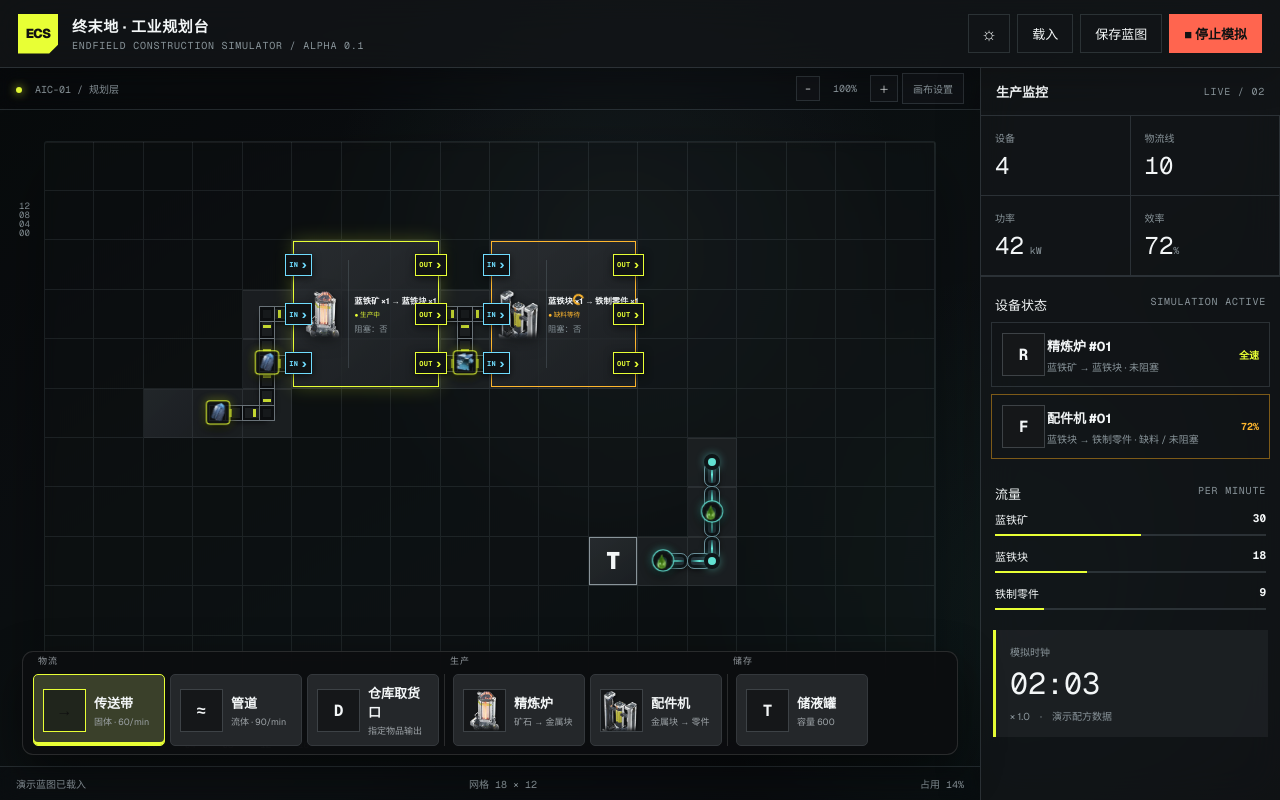
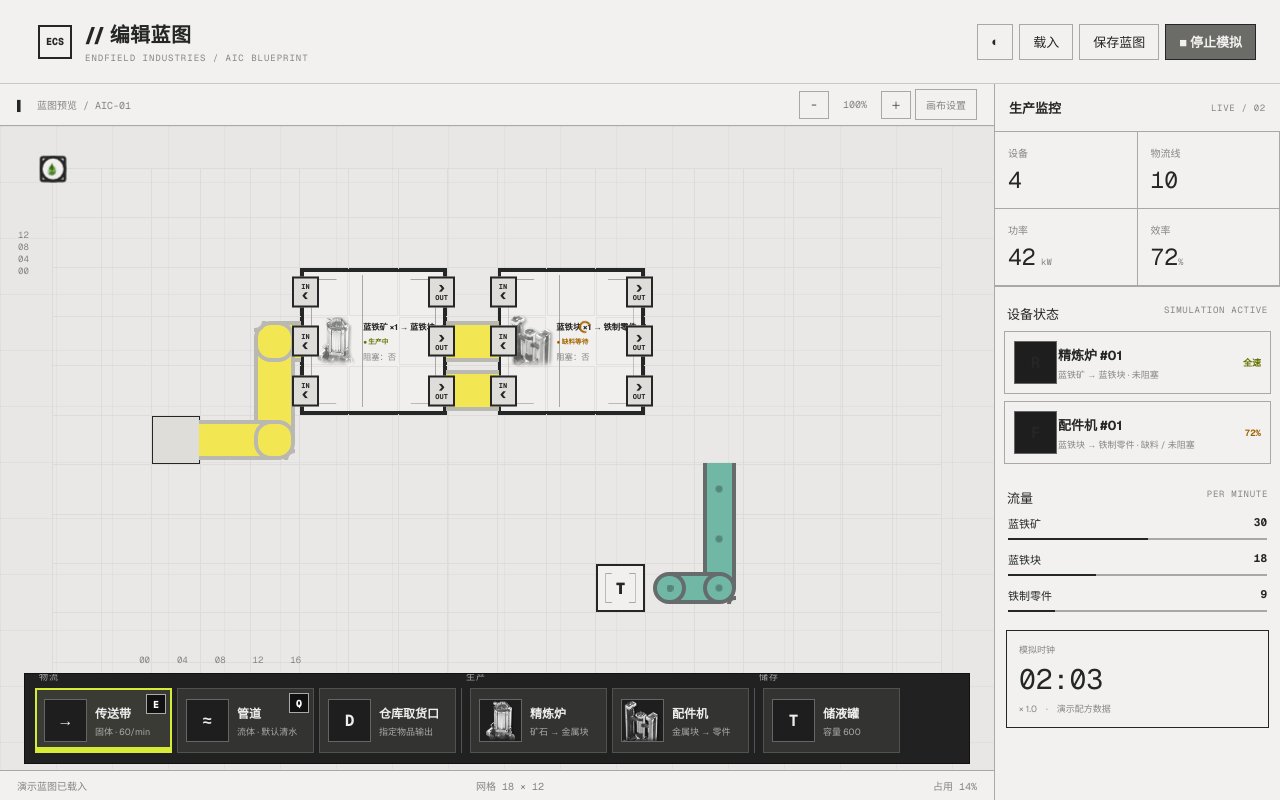
Before and after one commit to ZiSangMuZhi/endfield-construction-simulator, a Next.js app: page / in a window 1280 px wide. Both pictures are taken after a click on the button "▶ 开始模拟". Built offline with nearby package versions, Linux system fonts and the light colour scheme.

Commit message:
feat: add directed logistics handoff animation

```diff
--- a/app/page.tsx
+++ b/app/page.tsx
@@ -1,18 +1,77 @@
 "use client";
 
-import { useEffect, useMemo, useState } from "react";
+import { useEffect, useMemo, useRef, useState } from "react";
 
 type Kind = "belt" | "pipe" | "refiner" | "fitter" | "tank" | "depot";
-type Cell = { kind: Kind; rotation: number; id: string; root?: boolean; partX?: number; partY?: number; size?: number };
+type Direction = 0 | 1 | 2 | 3;
+type PipeContent = "clean-water" | "liquid-xiranite" | "sewage";
+type Cell = { kind: Kind; rotation: Direction; entry?: Direction; id: string; root?: boolean; partX?: number; partY?: number; size?: number; content?: PipeContent };
 type Grid = Record<string, Cell>;
 
 const DEFAULT_COLS = 18;
 const DEFAULT_ROWS = 12;
 const keyOf = (x: number, y: number) => `${x},${y}`;
+const DELTAS: Record<Direction, [number, number]> = { 0:[1,0], 1:[0,1], 2:[-1,0], 3:[0,-1] };
+const opposite = (direction: Direction) => ((direction + 2) % 4) as Direction;
+const directionBetween = (fromX: number, fromY: number, toX: number, toY: number): Direction | null => {
+  if (toX === fromX + 1 && toY === fromY) return 0;
+  if (toX === fromX && toY === fromY + 1) return 1;
+  if (toX === fromX - 1 && toY === fromY) return 2;
+  if (toX === fromX && toY === fromY - 1) return 3;
+  return null;
+};
+
+type FlowRoute = { id: string; kind: "belt" | "pipe"; cells: { x:number; y:number; cell:Cell }[]; path: string };
+
+function roundedPath(points: { x:number; y:number }[]) {
+  if (points.length < 2) return "";
+  const center = points.map((point) => ({ x:point.x + .5, y:point.y + .5 }));
+  let path = `M ${center[0].x} ${center[0].y}`;
+  for (let i = 1; i < center.length - 1; i++) {
+    const previous = center[i - 1], current = center[i], next = center[i + 1];
+    const before = { x:current.x - (current.x - previous.x) * .28, y:current.y - (current.y - previous.y) * .28 };
+    const after = { x:current.x + (next.x - current.x) * .28, y:current.y + (next.y - current.y) * .28 };
+    path += ` L ${before.x} ${before.y} Q ${current.x} ${current.y} ${after.x} ${after.y}`;
+  }
+  const last = center[center.length - 1];
+  return `${path} L ${last.x} ${last.y}`;
+}
+
+function getFlowRoutes(grid: Grid, kind: "belt" | "pipe"): FlowRoute[] {
+  const entries = Object.entries(grid).filter(([, cell]) => cell.kind === kind);
+  const byKey = new Map(entries);
+  const nextKey = (key: string, cell: Cell) => {
+    const [x, y] = key.split(",").map(Number);
+    const [dx, dy] = DELTAS[cell.rotation];
+    const targetKey = keyOf(x + dx, y + dy);
+    const target = byKey.get(targetKey);
+    return target?.entry === opposite(cell.rotation) ? targetKey : null;
+  };
+  const incoming = new Set<string>();
+  entries.forEach(([key, cell]) => { const next = nextKey(key, cell); if (next) incoming.add(next); });
+  const visited = new Set<string>();
+  const routes: FlowRoute[] = [];
+  const walk = (start: string) => {
+    const cells: FlowRoute["cells"] = [];
+    let current: string | null = start;
+    while (current && !visited.has(current)) {
+      visited.add(current);
+      const cell = byKey.get(current);
+      if (!cell) break;
+      const [x, y] = current.split(",").map(Number);
+      cells.push({ x, y, cell });
+      current = nextKey(current, cell);
+    }
+    if (cells.length > 1) routes.push({ id:`${kind}-${start}`, kind, cells, path:roundedPath(cells) });
+  };
+  entries.filter(([key]) => !incoming.has(key)).forEach(([key]) => walk(key));
+  entries.forEach(([key]) => { if (!visited.has(key)) walk(key); });
+  return routes;
+}
 
 const tools: { kind: Kind; label: string; group: string; glyph: string; desc: string; image?: string }[] = [
   { kind: "belt", label: "传送带", group: "物流", glyph: "→", desc: "固体 · 60/min" },
-  { kind: "pipe", label: "管道", group: "物流", glyph: "≈", desc: "流体 · 90/min" },
+  { kind: "pipe", label: "管道", group: "物流", glyph: "≈", desc: "流体 · 默认清水" },
   { kind: "depot", label: "仓库取货口", group: "物流", glyph: "D", desc: "指定物品输出" },
   { kind: "refiner", label: "精炼炉", group: "生产", glyph: "R", desc: "矿石 → 金属块", image:"/assets/machines/refinery.webp" },
   { kind: "fitter", label: "配件机", group: "生产", glyph: "F", desc: "金属块 → 零件", image:"/assets/machines/assembler.webp" },
@@ -21,17 +80,17 @@ const tools: { kind: Kind; label: string; group: string; glyph: string; desc: st
 
 const baseInitial: Grid = {
   "2,5": { kind: "depot", rotation: 0, id: "a" },
-  "3,5": { kind: "belt", rotation: 0, id: "b" },
-  "4,5": { kind: "belt", rotation: 0, id: "c" },
-  "4,4": { kind: "belt", rotation: 0, id: "c2" },
-  "4,3": { kind: "belt", rotation: 0, id: "c3" },
-  "8,4": { kind: "belt", rotation: 0, id: "e" },
-  "8,3": { kind: "belt", rotation: 0, id: "f" },
+  "3,5": { kind: "belt", rotation: 0, entry:2, id: "b" },
+  "4,5": { kind: "belt", rotation: 3, entry:2, id: "c" },
+  "4,4": { kind: "belt", rotation: 3, entry:1, id: "c2" },
+  "4,3": { kind: "belt", rotation: 0, entry:1, id: "c3" },
+  "8,4": { kind: "belt", rotation: 0, entry:2, id: "e" },
+  "8,3": { kind: "belt", rotation: 0, entry:2, id: "f" },
   "11,8": { kind: "tank", rotation: 0, id: "h", root: true },
-  "12,8": { kind: "pipe", rotation: 0, id: "i" },
-  "13,8": { kind: "pipe", rotation: 0, id: "j" },
-  "13,7": { kind: "pipe", rotation: 0, id: "j2" },
-  "13,6": { kind: "pipe", rotation: 0, id: "j3" },
+  "12,8": { kind: "pipe", rotation: 0, entry:2, id: "i", content:"liquid-xiranite" },
+  "13,8": { kind: "pipe", rotation: 3, entry:2, id: "j", content:"liquid-xiranite" },
+  "13,7": { kind: "pipe", rotation: 3, entry:1, id: "j2", content:"liquid-xiranite" },
+  "13,6": { kind: "pipe", rotation: 3, entry:1, id: "j3", content:"liquid-xiranite" },
 };
 
 const initial = (() => {
@@ -52,12 +111,14 @@ function cellStatus(cell: Cell, running: boolean) {
 }
 
 export default function Home() {
-  const [theme, setTheme] = useState<"light" | "dark">("dark");
+  const [theme, setTheme] = useState<"light" | "dark">("light");
   const [grid, setGrid] = useState<Grid>(initial);
   const [selected, setSelected] = useState<Kind>("belt");
+  const [pipeContent, setPipeContent] = useState<PipeContent>("clean-water");
   const [running, setRunning] = useState(false);
   const [tick, setTick] = useState(0);
   const [drawing, setDrawing] = useState(false);
+  const drawHead = useRef<{ x:number; y:number; kind:Kind } | null>(null);
   const [notice, setNotice] = useState("演示蓝图已载入");
   const [cols, setCols] = useState(DEFAULT_COLS);
   const [rows, setRows] = useState(DEFAULT_ROWS);
@@ -72,6 +133,17 @@ export default function Home() {
     return () => window.clearInterval(timer);
   }, [running]);
 
+  useEffect(() => {
+    const onKey = (event: KeyboardEvent) => {
+      const target = event.target as HTMLElement | null;
+      if (target?.matches("input, textarea, select")) return;
+      if (event.key.toLowerCase() === "e") { setSelected("belt"); setNotice("E · 传送带放置模式"); }
+      if (event.key.toLowerCase() === "q") { setSelected("pipe"); setNotice("Q · 管道放置模式"); }
+    };
+    window.addEventListener("keydown", onKey);
+    return () => window.removeEventListener("keydown", onKey);
+  }, []);
+
   const counts = useMemo(() => {
     const values = Object.values(grid);
     return {
@@ -80,13 +152,29 @@ export default function Home() {
       pipes: values.filter((c) => c.kind === "pipe").length,
     };
   }, [grid]);
+  const flowRoutes = useMemo(() => [...getFlowRoutes(grid, "belt"), ...getFlowRoutes(grid, "pipe")], [grid]);
 
-  function paint(x: number, y: number) {
+  function paint(x: number, y: number, begin = false) {
     const key = keyOf(x, y);
     setGrid((old) => {
       if (isTransport(selected)) {
         if (old[key] && !isTransport(old[key].kind)) return old;
-        return { ...old, [key]: { kind: selected, rotation: 0, id: crypto.randomUUID(), root: true } };
+        const previous = !begin && drawHead.current?.kind === selected ? drawHead.current : null;
+        const direction = previous ? directionBetween(previous.x, previous.y, x, y) : null;
+        if (previous && direction == null) return old;
+        const next = { ...old };
+        const existing = next[key];
+        if (existing?.kind && existing.kind !== selected) return old;
+        if (previous && direction != null) {
+          const previousKey = keyOf(previous.x, previous.y);
+          const previousCell = next[previousKey];
+          if (previousCell?.kind === selected) next[previousKey] = { ...previousCell, rotation:direction };
+        }
+        next[key] = existing?.kind === selected
+          ? { ...existing, ...(direction != null ? { entry:opposite(direction), rotation:direction } : {}) }
+          : { kind:selected, rotation:direction ?? 0, ...(direction != null ? { entry:opposite(direction) } : {}), id:crypto.randomUUID(), root:true, ...(selected === "pipe" ? { content:pipeContent } : {}) };
+        drawHead.current = { x, y, kind:selected };
+        return next;
       }
       const size = selected === "refiner" || selected === "fitter" ? 3 : 1;
       if (x + size > cols || y + size > rows) return old;
@@ -113,7 +201,7 @@ export default function Home() {
     <main data-theme={theme} className="app-shell">
       <header className="topbar">
         <div className="brand-mark">ECS</div>
-        <div className="brand-copy"><strong>终末地 · 工业规划台</strong><span>ENDFIELD CONSTRUCTION SIMULATOR / ALPHA 0.1</span></div>
+        <div className="brand-copy"><strong>编辑蓝图</strong><span>ENDFIELD INDUSTRIES / AIC BLUEPRINT</span></div>
         <div className="top-actions">
           <button className="icon-button" onClick={() => setTheme(theme === "dark" ? "light" : "dark")} aria-label="切换主题">{theme === "dark" ? "☼" : "◐"}</button>
           <button onClick={load}>载入</button><button onClick={save}>保存蓝图</button>
@@ -131,6 +219,7 @@ export default function Home() {
                 <button key={tool.kind} className={`tool ${selected === tool.kind ? "active" : ""}`} onClick={() => setSelected(tool.kind)}>
                   <span className={`tool-glyph ${tool.kind}`}>{tool.image ? <img src={tool.image} alt=""/> : tool.glyph}</span>
                   <span><strong>{tool.label}</strong><small>{tool.desc}</small></span>
+                  {(tool.kind === "belt" || tool.kind === "pipe") && <kbd className="tool-key">{tool.kind === "belt" ? "E" : "Q"}</kbd>}
                 </button>
               ))}
             </div>
@@ -140,12 +229,13 @@ export default function Home() {
 
         <section className="canvas-panel">
           <div className="canvas-toolbar">
-            <div><span className="live-dot" /> AIC-01 / 规划层</div>
+            <div><span className="live-dot" /> 蓝图预览 / AIC-01</div>
             <div className="canvas-controls">
               <button onClick={() => setZoom(Math.max(.55, zoom-.1))}>−</button><span>{Math.round(zoom*100)}%</span><button onClick={() => setZoom(Math.min(1.7, zoom+.1))}>＋</button>
               <details className="settings"><summary>画布设置</summary><div className="settings-popover">
                 <label><span>网格对比度 <b>{Math.round(gridOpacity*100)}%</b></span><input type="range" min="0.03" max="0.35" step="0.01" value={gridOpacity} onChange={e=>setGridOpacity(Number(e.target.value))}/></label>
                 <label><span>缩放 <b>{Math.round(zoom*100)}%</b></span><input type="range" min="0.55" max="1.7" step="0.05" value={zoom} onChange={e=>setZoom(Number(e.target.value))}/></label>
+                <label><span>新管道内容</span><select value={pipeContent} onChange={e=>setPipeContent(e.target.value as PipeContent)}><option value="clean-water">清水</option><option value="liquid-xiranite">液化息壤</option><option value="sewage">污水</option></select></label>
                 <div className="size-inputs"><label>列数<input type="number" min="12" max="32" value={cols} onChange={e=>setCols(Math.max(12,Math.min(32,Number(e.target.value))))}/></label><label>行数<input type="number" min="8" max="24" value={rows} onChange={e=>setRows(Math.max(8,Math.min(24,Number(e.target.value))))}/></label></div>
                 <button onClick={()=>{setPan({x:0,y:0});setZoom(1)}}>重置视图</button><small>Alt + 左键 / 鼠标中键拖动画布</small>
               </div></details>
@@ -157,21 +247,45 @@ export default function Home() {
             onMouseUp={()=>setPanning(null)} onMouseLeave={()=>setPanning(null)}
             onWheel={e=>{if(e.ctrlKey){e.preventDefault();setZoom(z=>Math.max(.55,Math.min(1.7,z-e.deltaY*.001)))}}}>
             <div className="axis axis-y">12<br/>08<br/>04<br/>00</div>
-            <div className={`grid ${panning ? "is-panning" : ""}`} style={{ gridTemplateColumns: `repeat(${cols}, 1fr)`, aspectRatio:`${cols}/${rows}`, transform:`translate(${pan.x}px,${pan.y}px) scale(${zoom})` }} onMouseLeave={() => setDrawing(false)}>
+            <div className={`grid ${panning ? "is-panning" : ""} ${running ? "simulation-running" : ""}`} style={{ gridTemplateColumns: `repeat(${cols}, 1fr)`, aspectRatio:`${cols}/${rows}`, transform:`translate(${pan.x}px,${pan.y}px) scale(${zoom})` }} onMouseLeave={() => { setDrawing(false); drawHead.current=null; }}>
+              {running && <svg className="flow-overlay" viewBox={`0 0 ${cols} ${rows}`} preserveAspectRatio="none" aria-hidden="true">
+                {flowRoutes.map((route) => {
+                  const duration = Math.max(1.2, (route.cells.length - 1) * .62);
+                  const arrows = Math.max(2, route.cells.length - 1);
+                  const cargo = route.kind === "pipe" ? "/assets/items/liquid-xiranite.webp" : route.cells[0].x < 8 ? "/assets/items/blue-iron-ore.webp" : "/assets/items/blue-iron-block.webp";
+                  return <g key={route.id} className={`route-motion ${route.kind}`}>
+                    {Array.from({length:arrows}).map((_, arrowIndex) => <g className="flow-arrow" key={arrowIndex}>
+                      <path d="M -.13 -.11 L .16 0 L -.13 .11 Z"/>
+                      <animateMotion path={route.path} dur={`${duration}s`} begin={`${-(duration * arrowIndex / arrows)}s`} repeatCount="indefinite" rotate="auto"/>
+                    </g>)}
+                    <g className="flow-cargo">
+                      <rect x="-.24" y="-.24" width=".48" height=".48" rx={route.kind === "pipe" ? ".24" : ".04"}/>
+                      <image href={cargo} x="-.19" y="-.19" width=".38" height=".38" preserveAspectRatio="xMidYMid meet"/>
+                      <animateMotion path={route.path} dur={`${duration * 2.6}s`} repeatCount="indefinite" rotate="auto"/>
+                    </g>
+                  </g>;
+                })}
+              </svg>}
               {Array.from({ length: cols * rows }).map((_, index) => {
                 const x = index % cols; const y = Math.floor(index / cols); const cell = grid[keyOf(x, y)];
                 const status = cell ? cellStatus(cell, running) : "";
-                const north=grid[keyOf(x,y-1)], east=grid[keyOf(x+1,y)], south=grid[keyOf(x,y+1)], west=grid[keyOf(x-1,y)];
-                const mask = cell && isTransport(cell.kind) ? [y > 0 && north?.kind === cell.kind ? "n":"", x < cols-1 && (east?.kind === cell.kind || (cell.kind==="belt" && east && !isTransport(east.kind) && east.partX===0)) ? "e":"", y < rows-1 && south?.kind === cell.kind ? "s":"", x > 0 && (west?.kind === cell.kind || (cell.kind==="belt" && west && !isTransport(west.kind) && west.partX===(west.size??1)-1)) ? "w":""].join("") : "";
+                const neighbors = cell ? ([3,0,1,2] as Direction[]).map((direction) => { const [dx,dy]=DELTAS[direction]; return { direction, cell:grid[keyOf(x+dx,y+dy)] }; }) : [];
+                const sideIsLinked = (direction: Direction) => {
+                  if (!cell || !isTransport(cell.kind) || (cell.rotation !== direction && cell.entry !== direction)) return false;
+                  const neighbor = neighbors.find((item) => item.direction === direction)?.cell;
+                  if (!neighbor) return true;
+                  if (neighbor.kind !== cell.kind) return cell.kind === "belt" && !isTransport(neighbor.kind) && (direction === 0 || direction === 2);
+                  return cell.rotation === direction ? neighbor.entry === opposite(direction) : neighbor.rotation === opposite(direction);
+                };
+                const mask = cell && isTransport(cell.kind) ? ([3,0,1,2] as Direction[]).filter(sideIsLinked).map((direction)=>["e","s","w","n"][direction]).join("") : "";
                 const machine = cell?.kind === "refiner" ? { recipe:"蓝铁矿 ×1 → 蓝铁块 ×1", state:running ? "生产中" : "已暂停", blocked:"否" } : cell?.kind === "fitter" ? { recipe:"蓝铁块 ×1 → 铁制零件 ×1", state:running ? "缺料等待" : "已暂停", blocked:"否" } : null;
                 const machineImage = cell?.kind === "refiner" ? "/assets/machines/refinery.webp" : cell?.kind === "fitter" ? "/assets/machines/assembler.webp" : null;
                 const inputPort = machine && cell?.partX === 0;
                 const outputPort = machine && cell?.partX === (cell?.size ?? 1)-1;
-                const cargoImage = cell?.kind === "pipe" ? "/assets/items/liquid-xiranite.webp" : x < 8 ? "/assets/items/blue-iron-ore.webp" : "/assets/items/blue-iron-block.webp";
                 return <button key={index} className={`cell ${cell ? `placed ${cell.kind}` : ""} ${status}`} aria-label={`${x},${y}${cell ? ` ${cell.kind}` : ""}`}
-                  onMouseDown={(e) => { if(e.button===1||e.altKey)return; setDrawing(true); paint(x, y); }} onMouseEnter={() => drawing && paint(x, y)} onMouseUp={() => setDrawing(false)}
+                  onMouseDown={(e) => { if(e.button===1||e.altKey)return; drawHead.current=null; setDrawing(true); paint(x, y, true); }} onMouseEnter={() => drawing && paint(x, y)} onMouseUp={() => {setDrawing(false);drawHead.current=null;}}
                   onContextMenu={(e) => { e.preventDefault(); setGrid((old) => { const target=old[keyOf(x,y)]; if(!target)return old; const next={...old}; Object.keys(next).forEach(k=>{if(next[k].id===target.id)delete next[k]}); return next; }); }}>
-                    {cell && isTransport(cell.kind) && <span className="transport-track" data-mask={mask || "e"}><i className="seg n"/><i className="seg e"/><i className="seg s"/><i className="seg w"/><span className="junction-core"/>{running && (x+y)%2===0 && <b className={`item-icon ${cell.kind === "pipe" ? "fluid" : "solid"}`} title={cell.kind === "pipe" ? "液化息壤" : x < 8 ? "蓝铁矿" : "蓝铁块"}><img src={cargoImage} alt={cell.kind === "pipe" ? "液化息壤" : x < 8 ? "蓝铁矿" : "蓝铁块"}/></b>}</span>}
+                    {cell && isTransport(cell.kind) && <span className="transport-track" data-mask={mask || (["e","s","w","n"] as const)[cell.rotation]} data-flow={cell.rotation} data-content={cell.content}><i className="seg n"/><i className="seg e"/><i className="seg s"/><i className="seg w"/><span className="junction-core"/></span>}
                     {cell && !isTransport(cell.kind) && <><span className={`cell-glyph ${cell.root ? `root ${cell.size === 1 || cell.size == null ? "compact" : ""}` : "part"}`}>{cell.root && <><b>{machineImage ? <img src={machineImage} alt={tools.find((t) => t.kind === cell.kind)?.label}/> : tools.find((t) => t.kind === cell.kind)?.glyph}</b>{machine && <span className="machine-overlay"><strong>{machine.recipe}</strong><small className={status}>● {machine.state}</small><em>阻塞：{machine.blocked}</em></span>}</>}</span>{inputPort && <span className="port-marker input" title="物品输入口"><i>IN</i><b>›</b></span>}{outputPort && <span className="port-marker output" title="物品输出口"><b>›</b><i>OUT</i></span>}{cell.root && status === "waiting" && <span className="wait-ring" />}</>}
                   </button>;
               })}
```
Also changed, not shown: app/globals.css, 3 other files (tests, documents, lock files or other folders).
